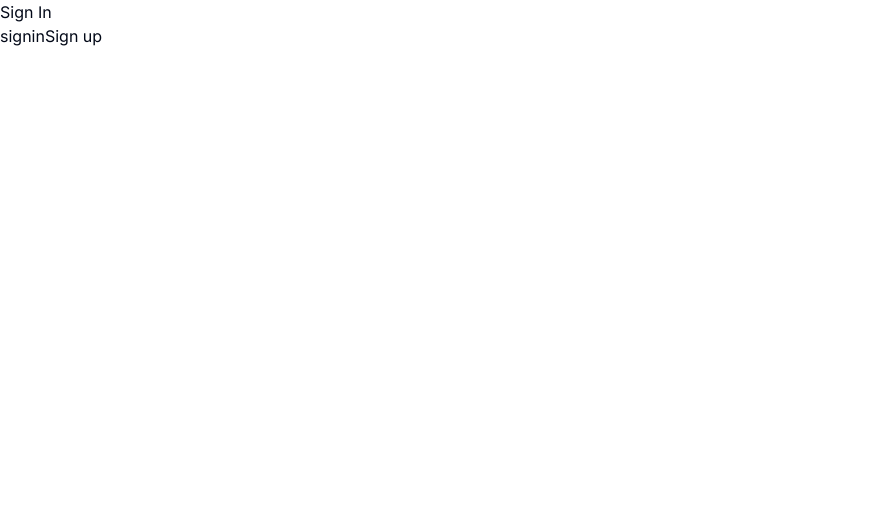
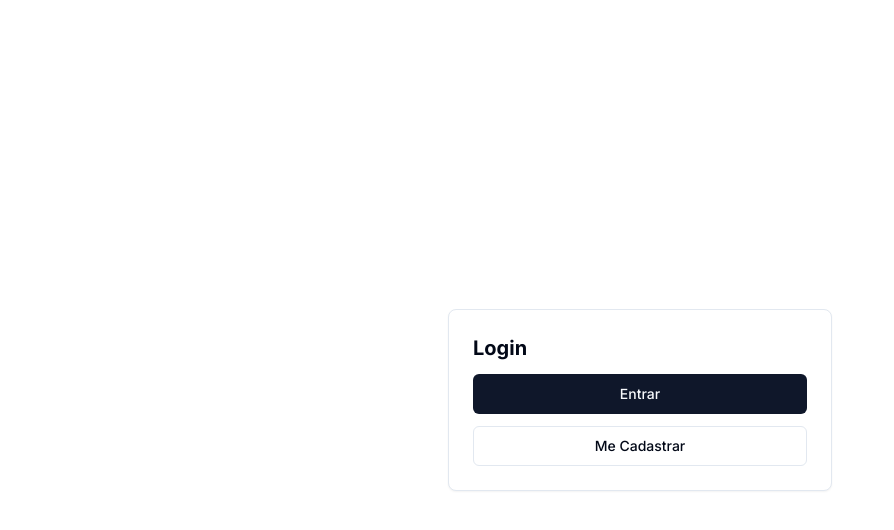
Before and after one commit to Rocha101/wtr-finance, a Next.js app: page /sign-in in a window 1280 px wide. Shown: the top 530 px of the page, without its empty margins (0-894 px from the left). Built offline with nearby package versions, Linux system fonts and the light colour scheme.

Commit message:
better signin layout

```diff
--- a/app/(auth)/sign-in/page.tsx
+++ b/app/(auth)/sign-in/page.tsx
@@ -1,3 +1,5 @@
+import { Button } from "@/components/ui/button";
+import { Card } from "@/components/ui/card";
 import {
   RegisterLink,
   LoginLink,
@@ -5,10 +7,16 @@ import {
 
 const SignInPage = () => {
   return (
-    <div>
-      <h1>Sign In</h1>
-      <LoginLink>signin</LoginLink>
-      <RegisterLink>Sign up</RegisterLink>
+    <div className="h-screen w-full flex items-center justify-center">
+      <Card className="w-96 flex flex-col gap-3 p-6">
+        <h1 className="text-xl font-bold">Login</h1>
+        <Button asChild>
+          <LoginLink>Entrar</LoginLink>
+        </Button>
+        <Button asChild variant="outline">
+          <RegisterLink>Me Cadastrar</RegisterLink>
+        </Button>
+      </Card>
     </div>
   );
 };
--- a/components/main-menu.tsx
+++ b/components/main-menu.tsx
@@ -12,6 +12,7 @@ import {
 import { useRouter } from "next/navigation";
 import { toast } from "sonner";
 import { LogoutLink } from "@kinde-oss/kinde-auth-nextjs/components";
+import { Button } from "./ui/button";
 
 const MainMenuComponent = () => {
   const router = useRouter();
@@ -33,10 +34,6 @@ const MainMenuComponent = () => {
         },
       ],
     },
-    {
-      label: "Sair",
-      logout: true,
-    },
   ];
 
   return (
@@ -56,13 +53,16 @@ const MainMenuComponent = () => {
                 </MenubarContent>
               </>
             ) : (
-              <MenubarTrigger onClick={item?.action} asChild={item.logout}>
-                {item.logout ? <LogoutLink>Sign out</LogoutLink> : item.label}
+              <MenubarTrigger onClick={item?.action}>
+                {item.label}
               </MenubarTrigger>
             )}
           </MenubarMenu>
         );
       })}
+      <Button asChild variant="link" size="sm" className="absolute right-1">
+        <LogoutLink>Sair</LogoutLink>
+      </Button>
     </Menubar>
   );
 };
```
